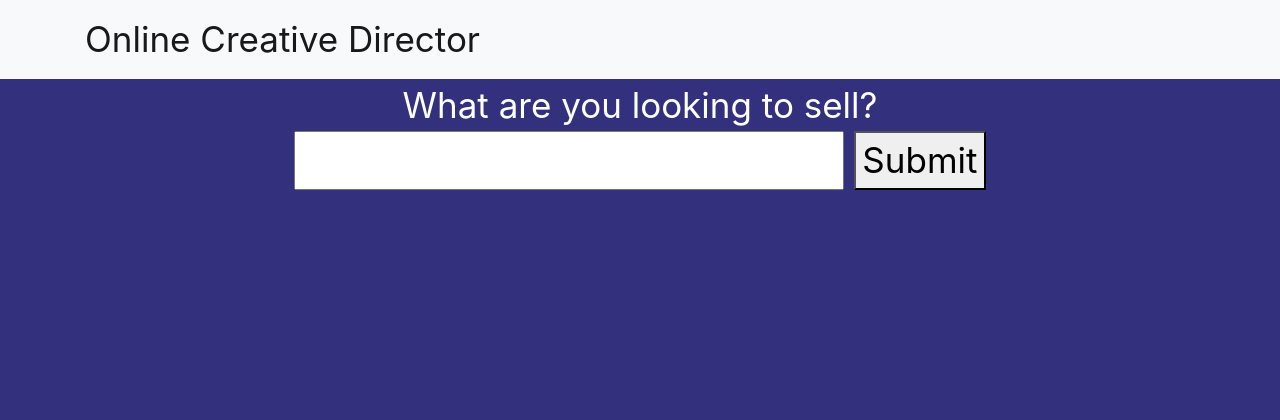
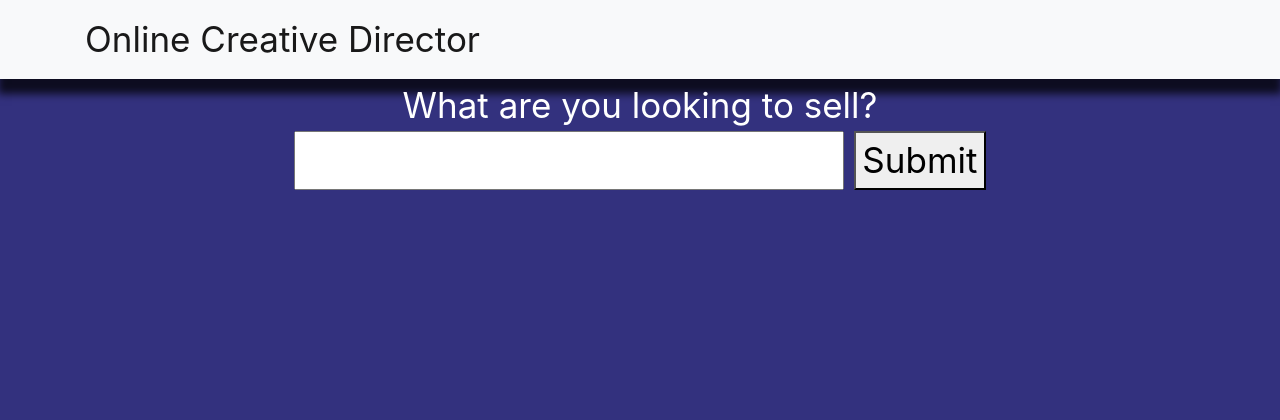
Before and after one commit to nidhisunil/product-website-generator, a Flask app: page / in a window 1280 px wide. Shown: the top 420 px of the page. Run offline with Flask 2, Linux system fonts and the light colour scheme; some libraries are stand-ins or nearby versions.

Commit message:
added shadow to navbar

```diff
--- a/Final Submission App/static/styles/main.css
+++ b/Final Submission App/static/styles/main.css
@@ -10,3 +10,9 @@ body {
   div {
     font-size: 35px;
   }
+
+  nav{
+    -webkit-box-shadow: 0px 13px 8px 2px rgba(0,0,0,0.75);
+    -moz-box-shadow: 0px 13px 8px 2px rgba(0,0,0,0.75);
+    box-shadow: 0px 13px 8px 2px rgba(0,0,0,0.75);
+  }
```
